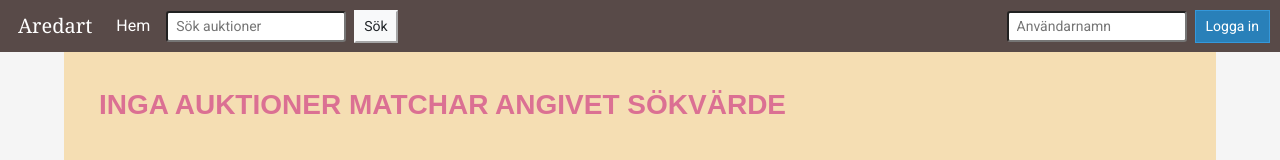
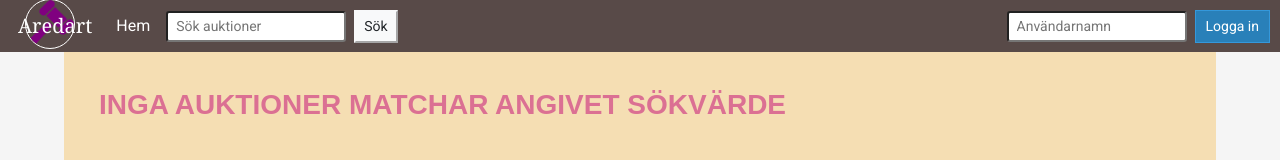
Before and after one commit to Ronnehag/Nackowski2000, a React (Create React App) app: page /search in a window 1280 px wide. Shown: the top 160 px of the page. Built offline with nearby package versions, Linux system fonts and the light colour scheme.

Commit message:
date strul

```diff
--- a/src/Helpers/DateFunctions.js
+++ b/src/Helpers/DateFunctions.js
@@ -10,14 +10,5 @@ export function getRemainingTime(date) {
 // Tar ett date och returerar det som en sträng: ddd m/m hh:mm
 export function formatDate(date) {
     date = new Date(date.replace("T", " "));
-    const dateOptions = {
-        hour12: false,
-        timeZone: "UTC",
-        day: "numeric",
-        month: "numeric",
-        weekday: "short",
-        hour: "2-digit",
-        minute: "2-digit"
-    }
-    return date.toLocaleString("sv-SE", dateOptions);
+    return moment(date).utcOffset("+02:00").format("lll");
 }
--- a/src/components/Navbar/NavigationBar.js
+++ b/src/components/Navbar/NavigationBar.js
@@ -4,15 +4,22 @@ import LoginForm from './LoginForm';
 import { connect } from 'react-redux';
 import SearchForm from './SearchForm';
 import SignedInLinks from './SignedInLinks';
+import purpleGavel from '../../img/purpleGavel.png';
 
 class NavigationBar extends Component {
     render() {
         const user = sessionStorage.getItem("user");
-        const { username, isLoggedIn } = this.props.user;
+        const { isLoggedIn } = this.props.user;
         return (
             <div>
-                <nav className="navbar navbar-expand-lg  nav-custom">
-                    <Link className="navbar-brand ml-2 navbarText" to="/">Aredart</Link>
+                <nav className="navbar navbar-expand-lg nav-custom">
+                    <div class="brand-div">
+                        <Link className="navbar-brand ml-2 navbarText" to="/">Aredart</Link>
+                        <div className="img-div">
+                            <img src={purpleGavel} />
+                        </div>
+                    </div>
+
                     <button className="navbar-toggler custom-toggler" type="button" data-toggle="collapse" data-target="#navbarNavDropdown" aria-controls="navbarNavDropdown" aria-expanded="false" aria-label="Toggle navigation">
                         <span className="navbar-toggler-icon"></span>
                     </button>
--- a/src/index.css
+++ b/src/index.css
@@ -107,6 +107,27 @@ font-family: Cambria, Cochin, Georgia, Times, 'Times New Roman', serif;
 }
 /*END HOME*/
 
+.brand-div a{
+  position: relative;
+  z-index: 1;
+}
+.img-div img{
+  max-width: 50px;
+  z-index: -1;
+  border: 1px solid white;
+  border-radius: 50%;
+}
+.img-div{
+  position: absolute;
+  top: -1px;
+  left: 25px;
+}
+@media only screen and (max-width: 600px) {
+  .img-div img{
+    display: none;
+  }
+}
+
 
 /*CREATE AUCTION*/
 .createAuctionForm{
--- a/src/store/actions/auctionAction.js
+++ b/src/store/actions/auctionAction.js
@@ -1,3 +1,5 @@
+import moment from 'moment';
+
 export const FETCH_ALL_AUCTIONS = "FETCH_ALL_AUCTIONS";
 export const CREATE_NEW_AUCTION = "CREATE_NEW_AUCTION";
 export const DELETE_AUCTION = "DELETE_AUCTION";
@@ -32,6 +34,10 @@ export function fetchAuctions() {
 
 export function createAuction(auction) {
     return async dispatch => {
+        auction = {
+            ...auction,
+            SlutDatum: moment(auction.StartDatum).add(10, "days").format("YYYY-MM-DDTHH:mm:ss")
+        }
         try {
             await fetch(auctionURL, {
                 method: 'POST',
```
Also changed, not shown: src/img/purpleGavel.png (added).
